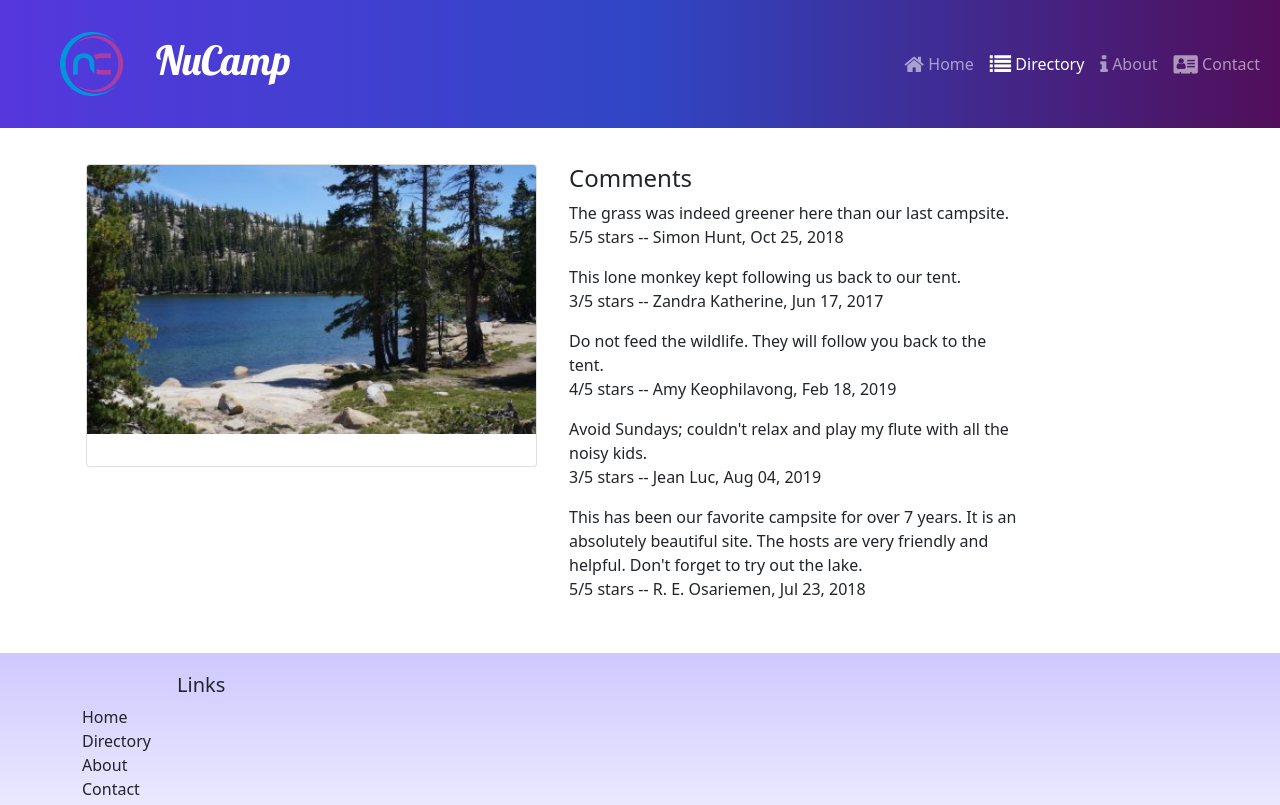
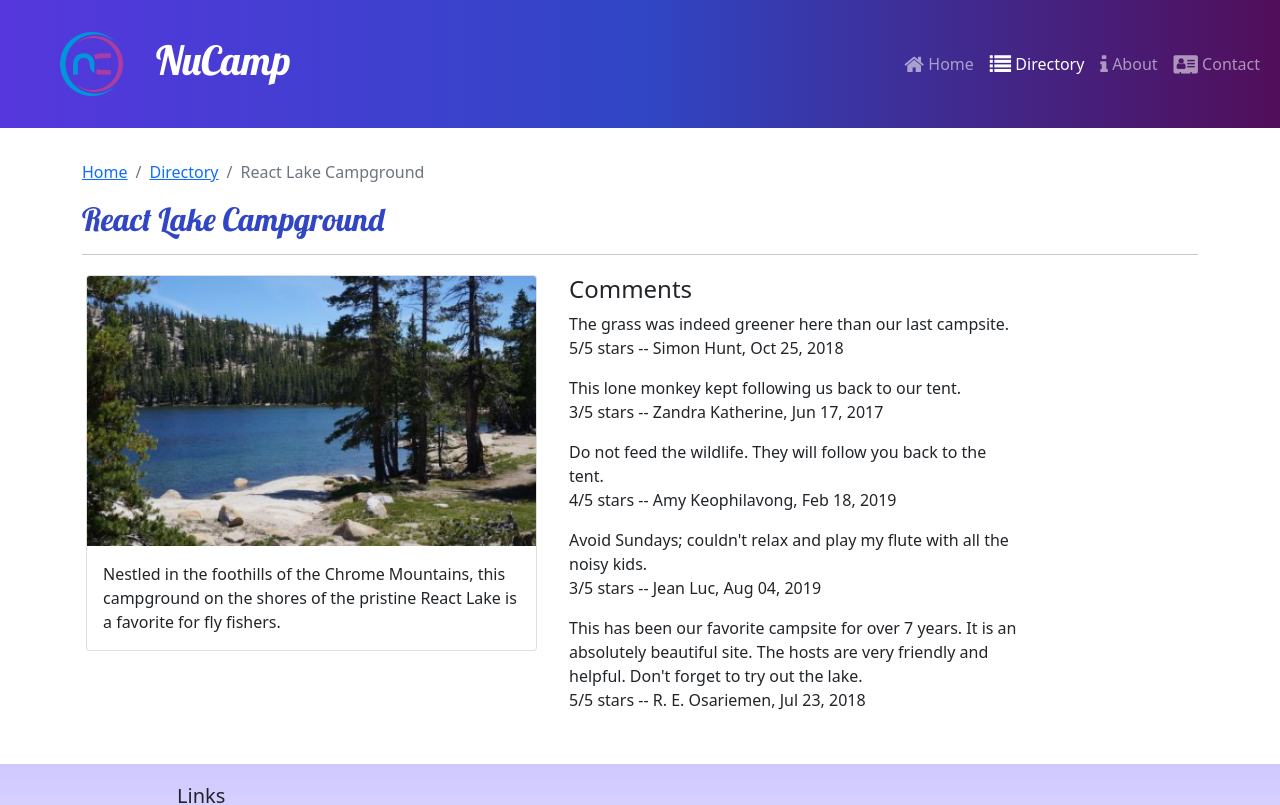
Before and after one commit to BadAtUserName/nucampsite, a React (Create React App) app: page /directory/0 in a window 1280 px wide. Shown: the top 805 px of the page. Built offline with nearby package versions, Linux system fonts and the light colour scheme.

Commit message:
update to subheader subfooter, card description added

```diff
--- a/src/App.css
+++ b/src/App.css
@@ -21,6 +21,7 @@
 .card-img-overlay .card-title {
   color: white;
   background-color: rgba(0, 0, 0, 0.5);
+  border: 1px solid red; /* Temporary debug border */
 }
 
 .row-content {
--- a/src/components/Footer.js
+++ b/src/components/Footer.js
@@ -9,10 +9,10 @@
           <Col xs={{ size: 4, offset: 1 }} sm='2'><h5>Links</h5></Col>
 
           <ul className='list-unstyled'>
-            <li Link to='/'>Home</li>
-            <li Link to='/directory'>Directory</li>
-            <li Link to='/about'>About</li>
-            <li Link to='/contact'>Contact</li>
+            <li> <Link to='/'>Home</Link> </li>
+            <li> <Link to='/directory'>Directory</Link> </li>
+            <li> <Link to='/about'>About</Link> </li>
+            <li> <Link to='/contact'>Contact</Link> </li>
           </ul>
 
           <Col xs='6' sm='3' className='text-center'>
--- /dev/null
+++ b/src/components/SubHeader.js
@@ -0,0 +1,27 @@
+import { Col, Row, Breadcrumb, BreadcrumbItem } from 'reactstrap';
+import { Link } from 'react-router-dom';
+
+const SubHeader = ({current, detail}) => {
+  return (
+    <Row>
+      <Col>
+        <Breadcrumb>
+          <BreadcrumbItem>
+            <Link to='/'>Home</Link>
+          </BreadcrumbItem>
+          {detail  &&  (
+            <BreadcrumbItem>
+              <Link to='/directory'>Directory</Link>
+            </BreadcrumbItem>
+          )}
+          <BreadcrumbItem active>{current}</BreadcrumbItem>
+        </Breadcrumb>
+        <h2>{current}</h2>
+        <hr />
+      </Col>
+    </Row>
+  )
+
+}
+
+export default SubHeader
--- a/src/features/campsites/CampsiteCard.js
+++ b/src/features/campsites/CampsiteCard.js
@@ -1,9 +1,9 @@
-import { Card, CardImg, CardImgOverlay, CardTitle } from 'reactstrap';
+import { Card, CardImg, CardImgOverlay, CardTitle, CardText } from 'reactstrap';
 import { Link } from 'react-router-dom';
 
 const CampsiteCard = ({ campsite }) => {
-  const {id, image, name} = campsite;
-  const link = id.toString();
+  const {id, image, name, description} = campsite;
+  //const link = id.toString();
   return (
     <Link to={`${id}`}>
       <Card>
@@ -13,6 +13,7 @@
           alt={name}/>
         <CardImgOverlay>
           <CardTitle>{name}</CardTitle>
+          <CardText>{description}</CardText>
         </CardImgOverlay>
       </Card>
     </Link>
--- a/src/features/campsites/CampsiteDetail.js
+++ b/src/features/campsites/CampsiteDetail.js
@@ -1,15 +1,16 @@
 
 import {Card, CardImg, CardText, CardBody, Col } from 'reactstrap';
 
+
 const CampsiteDetail = ({ campsite }) => {
 //why is the below const indented twice rather than once?
-    const { image, name, desription} = campsite; //these properties come from the campsite array, that is how we know what is in them to destructure
+    const { image, name, description} = campsite; //these properties come from the campsite array, that is how we know what is in them to destructure
       return (
         <Col md='5' className='m-1'>
           <Card>
             <CardImg top src={image} alt={name} />
             <CardBody>
-              <CardText>{desription}</CardText>
+              <CardText>{description}</CardText>
             </CardBody>
           </Card>
         </Col>
--- a/src/pages/CampsiteDetailPage.js
+++ b/src/pages/CampsiteDetailPage.js
@@ -3,12 +3,14 @@
 import { selectCampsiteById } from '../features/campsites/campsitesSlice';
 import CampsiteDetail from '../features/campsites/CampsiteDetail';
 import CommentsList from '../features/comments/CommentsList';
+import SubHeader from '../components/SubHeader';
 
 const CampsiteDetailPage = () => {
   const { campsiteId } = useParams(); //destruct var campsiteID from useParams function the url parameter will be aval as 1st property
   const campsite = selectCampsiteById(campsiteId);
   return (
     <Container>
+      <SubHeader current={campsite.name} detail={true} />
         <Row>
             <CampsiteDetail campsite={campsite} />
             <CommentsList campsiteId={campsiteId} />
--- a/src/pages/CampsitesDirectoryPage.js
+++ b/src/pages/CampsitesDirectoryPage.js
@@ -1,9 +1,12 @@
 import { Container } from 'reactstrap';
 import CampsitesList from '../features/campsites/CampsitesList';
+import SubHeader from '../components/SubHeader';
 
 const CampsitesDirectoryPage = () => {
     return (
+      //should there be a row inside container?
         <Container>
+          <SubHeader current='Directory' />
             <CampsitesList />
         </Container>
     );
--- a/src/pages/HomePage.js
+++ b/src/pages/HomePage.js
@@ -1,9 +1,12 @@
 import { Container } from 'reactstrap';
 import DisplayList from '../features/display/DisplayList';
-import { Link } from 'react-router-dom'
+import { Link } from 'react-router-dom' ///what the fuck even is this?
+import SubHeader from '../components/SubHeader';
 const HomePage = () => {
   return (
+    // should there be a row in this?
     <Container>
+      <SubHeader current='Home' />
       <DisplayList />
     </Container>
   )
```
